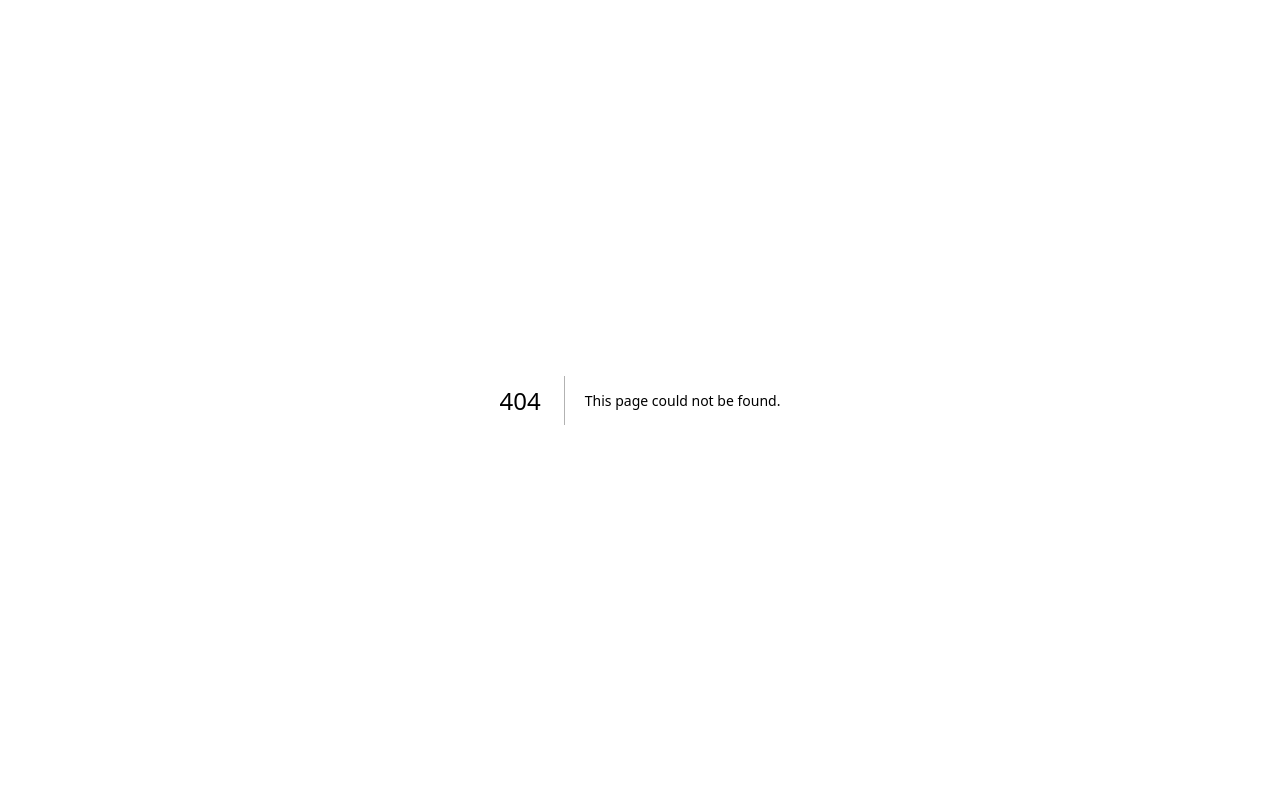
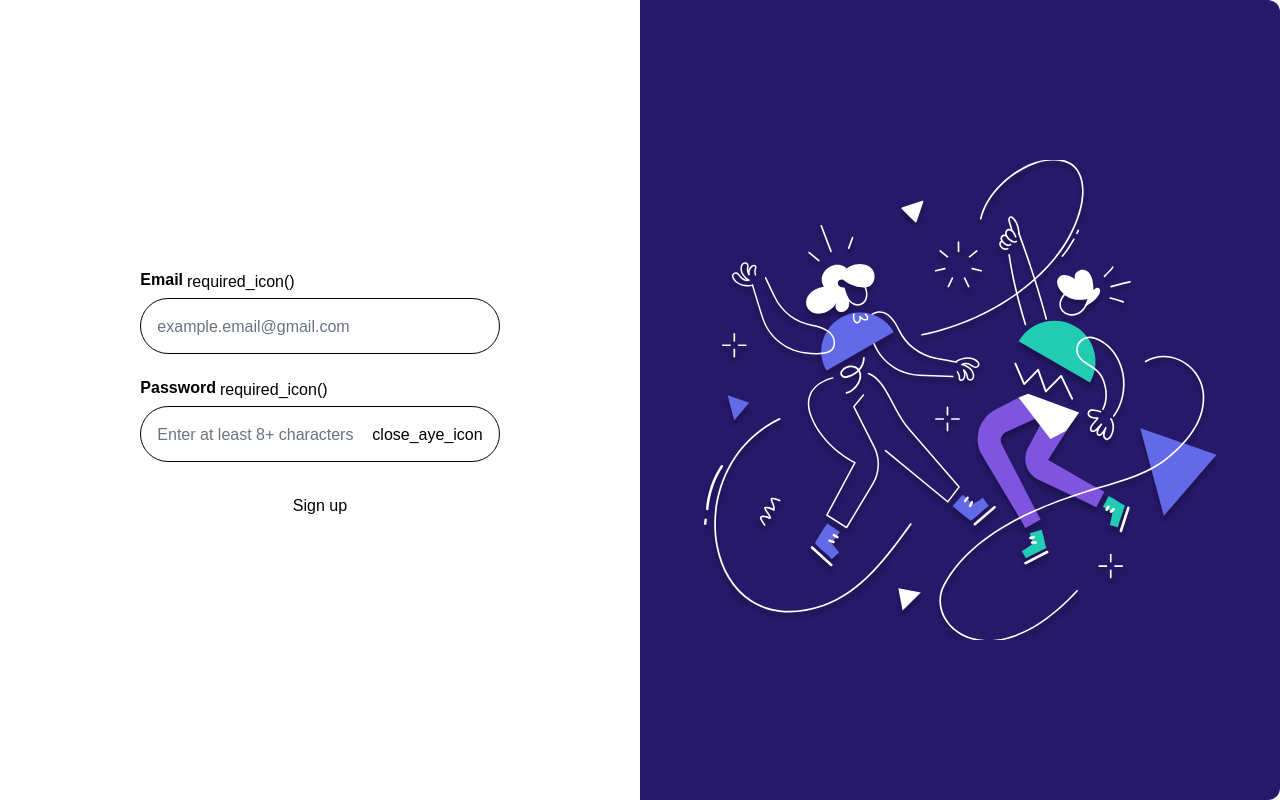
Before and after one commit to SehamAnter1/Hope-for-Tomorrow-Nextjs, a Next.js app: page /auth/login in a window 1280 px wide. Before the commit this address had no page. Built offline with nearby package versions, Linux system fonts and the light colour scheme.

Commit message:
add login

```diff
--- /dev/null
+++ b/src/app/auth/login/page.jsx
@@ -0,0 +1,53 @@
+"use client";
+
+import Auth_Layout from "@/layouts/Auth_Layout";
+import Form_Builder from "@/components/Form_Builder";
+
+export default function Login() {
+  const registerInputs = [
+    {
+      id: 1,
+      type: "input",
+      fieldName: "email",
+      inputType: "email",
+      label: "Email",
+      placeholder: "example.email@gmail.com",
+      validator: {
+        required: "Required",
+        pattern: {
+          value: /^[^\s@]+@[^\s@]+\.[^\s@]+$/,
+          message: "Invalid email",
+        },
+      },
+    },
+    {
+      id: 2,
+      type: "input",
+      fieldName: "password",
+      inputType: "password",
+      label: "Password",
+      placeholder: "Enter at least 8+ characters",
+      validator: {
+        required: "Required",
+      },
+    },
+  ];
+
+  const handleRegister = (values) => {
+    console.log(values);
+  };
+
+  return (
+    <Auth_Layout>
+      <Form_Builder
+        Input_List={registerInputs}
+        onSubmit={handleRegister}
+        from="auth"
+        button_label="Sign up"
+        bottom_text="Already have an account?"
+        bottom_link="/auth/login"
+        bottom_link_text="Sign in"
+      />
+    </Auth_Layout>
+  );
+}
```
